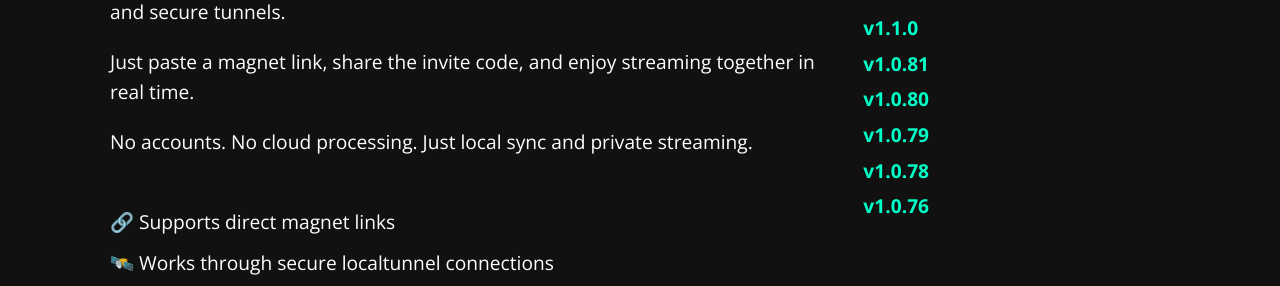
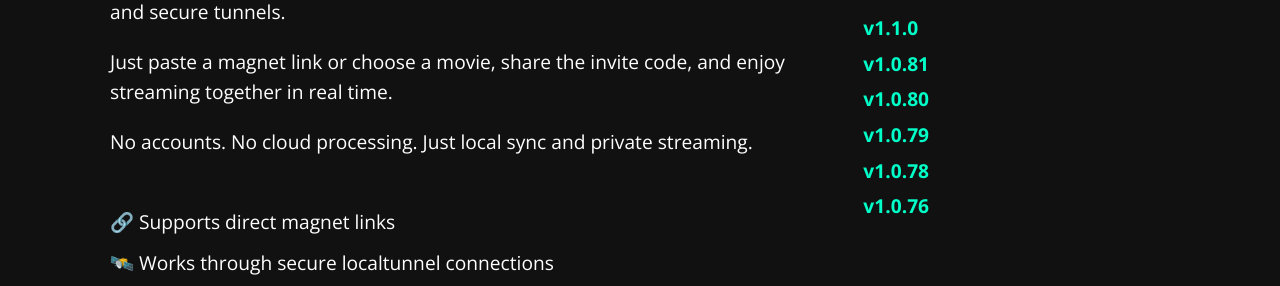
Before and after one commit to BranchBit/watchtogether_public, a plain HTML site: page index.html in a window 1280 px wide. Shown: the part 498-784 px from the top of the page. Drawn offline with nearby package versions, Linux system fonts and the light colour scheme.

Commit message:
Update index.html

```diff
--- a/index.html
+++ b/index.html
@@ -159,7 +159,7 @@
     <div class="content-container">
       <div class="main-text">
         <p><strong>Watchtogether</strong> lets you host or join a video session, synced via WebSockets and secure tunnels.</p>
-        <p>Just paste a magnet link, share the invite code, and enjoy streaming together in real time.</p>
+        <p>Just paste a magnet link or choose a movie, share the invite code, and enjoy streaming together in real time.</p>
         <p>No accounts. No cloud processing. Just local sync and private streaming.</p>
 
         <ul class="features">
```
